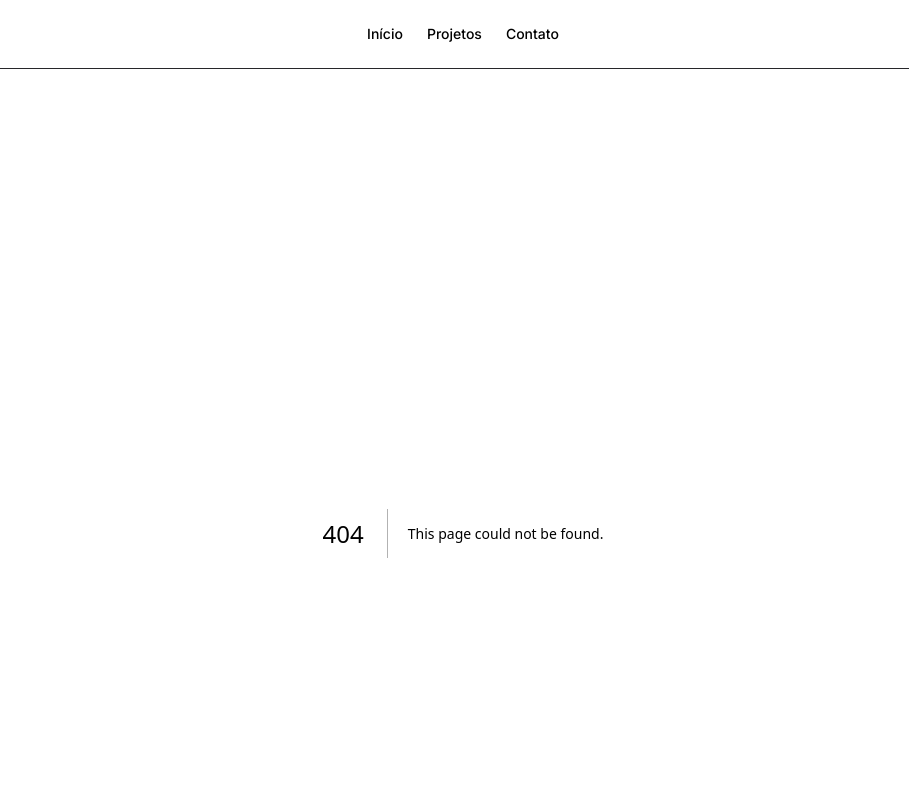
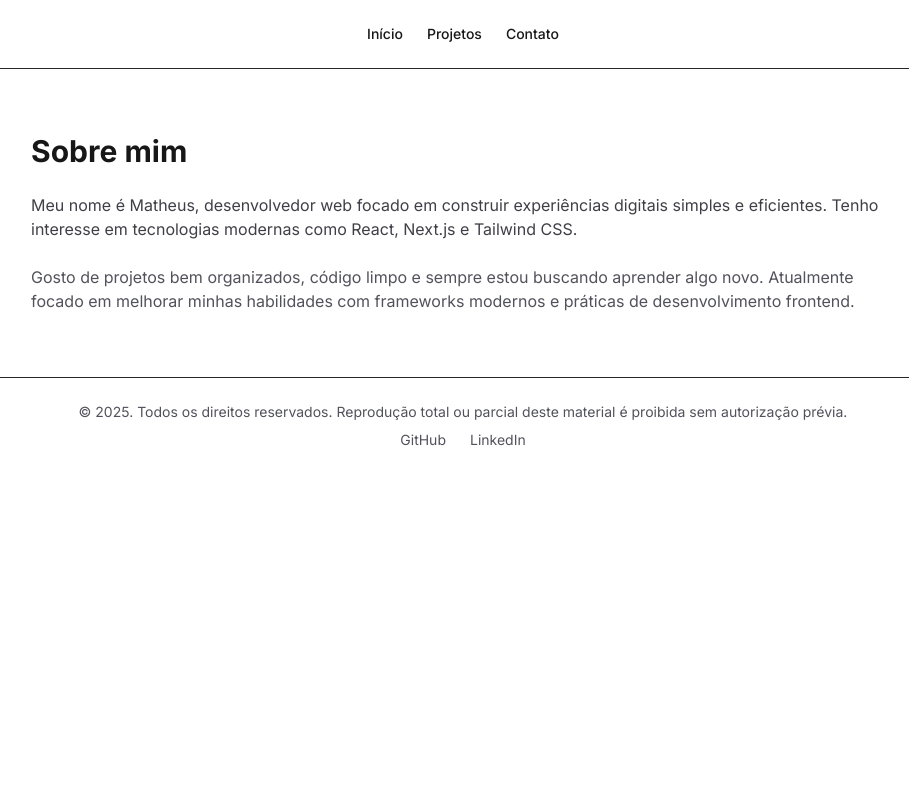
Before and after one commit to matheus-ac-Dev/my-portfolio, a Next.js app: page /about in a window 1280 px wide. Before the commit this address had no page. Shown: the top 800 px of the page, without its empty margins (177-1086 px from the left). Built offline with nearby package versions, Linux system fonts and the light colour scheme.

Commit message:
feat(about): criar página sobre mim com descrição pessoal
- Adicionada rota /about com informações básicas sobre o autor

- Conteúdo estruturado e pronto para expansão futura

Fixes: #3

```diff
--- /dev/null
+++ b/src/app/about/page.tsx
@@ -0,0 +1,15 @@
+export default function AboutPage() {
+  return (
+    <section className="space-y-6">
+      <h1 className="text-3xl font-bold">Sobre mim</h1>
+      <p className="text-zinc-700 dark:text-zinc-300">
+        Meu nome é Matheus, desenvolvedor web focado em construir experiências digitais simples e eficientes.
+        Tenho interesse em tecnologias modernas como React, Next.js e Tailwind CSS.
+      </p>
+      <p className="text-zinc-600 dark:text-zinc-400">
+        Gosto de projetos bem organizados, código limpo e sempre estou buscando aprender algo novo.
+        Atualmente focado em melhorar minhas habilidades com frameworks modernos e práticas de desenvolvimento frontend.
+      </p>
+    </section>
+  )
+}
```
